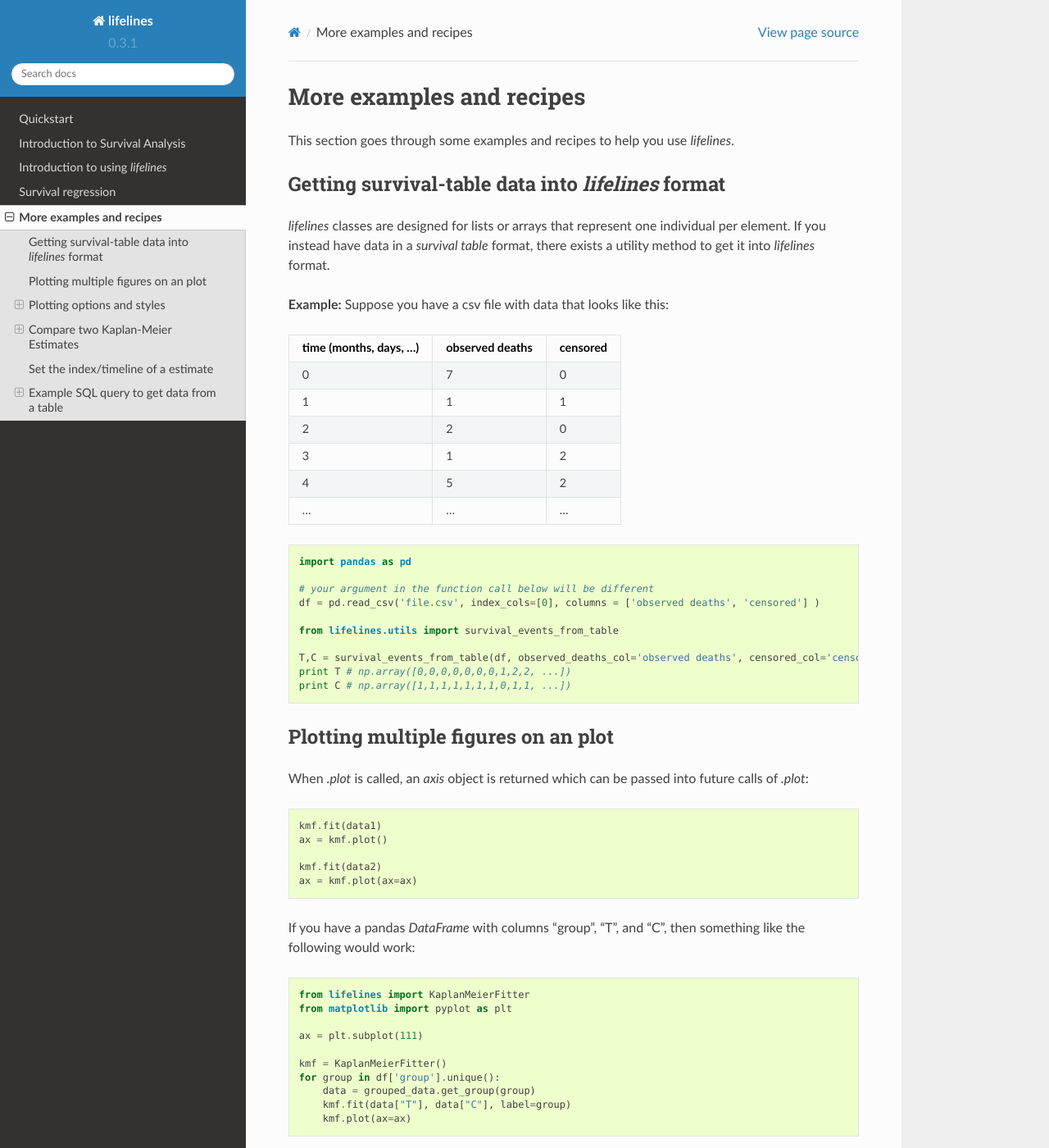
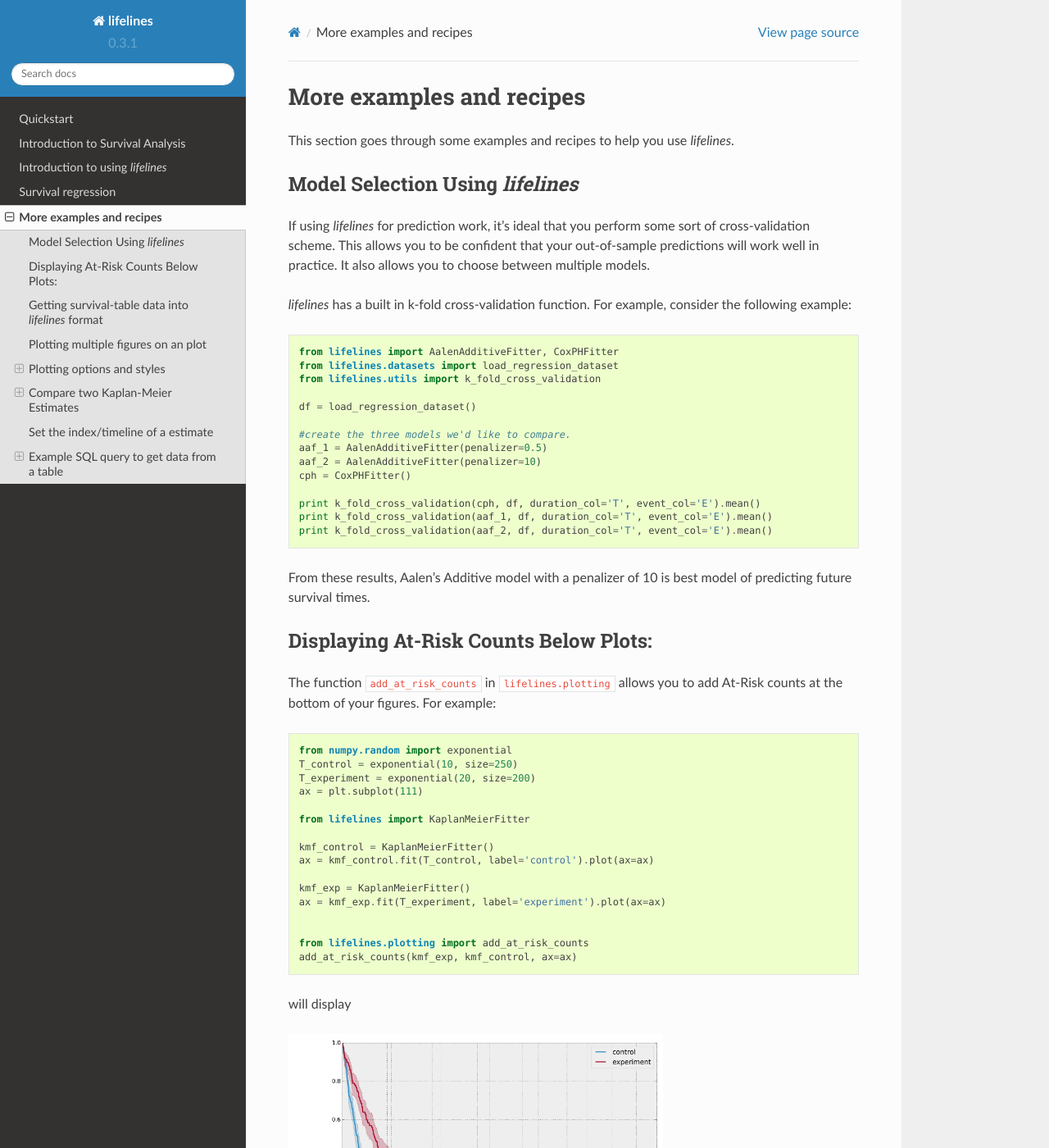
Before and after one commit to CamDavidsonPilon/lifelines, a Sphinx documentation site: the page built from docs/examples.rst, in a window 1280 px wide and 1400 px high. Shown: the whole window at 82% size. Built offline with Sphinx 7.4.7 and the Read the Docs theme 2.0.0, drawn with Linux system fonts in a browser that asks for light colours; formulas are drawn with MathJax 3; some of the changed text lies outside the part shown.

```diff
--- a/docs/Quickstart.rst
+++ b/docs/Quickstart.rst
@@ -102,7 +102,7 @@ The input of the ``fit`` method's API on ``AalenAdditiveFitter`` is different th
     # Using Cox Proportional Hazards model
     cf = CoxPHFitter()
     cf.fit(regression_dataset, duration_col='T', event_col='E')
-    print cf.summary
+    cf.print_summary()
 
     # Using Aalen's Additive model
     aaf = AalenAdditiveFitter(fit_intercept=False)
--- a/docs/examples.rst
+++ b/docs/examples.rst
@@ -2,6 +2,64 @@ More examples and recipes
 ==================================
 
 This section goes through some examples and recipes to help you use *lifelines*.
+
+Model Selection Using *lifelines*
+#####################################################
+
+If using *lifelines* for prediction work, it's ideal that you perform some sort of cross-validation scheme. This allows you to be confident that your out-of-sample predictions will work well in practice. It also allows you to choose between multiple models.
+
+*lifelines* has a built in k-fold cross-validation function. For example, consider the following example:
+
+.. code-block:: python
+
+    from lifelines import AalenAdditiveFitter, CoxPHFitter
+    from lifelines.datasets import load_regression_dataset
+    from lifelines.utils import k_fold_cross_validation
+
+    df = load_regression_dataset()
+
+    #create the three models we'd like to compare.
+    aaf_1 = AalenAdditiveFitter(penalizer=0.5)
+    aaf_2 = AalenAdditiveFitter(penalizer=10)
+    cph = CoxPHFitter()
+
+    print k_fold_cross_validation(cph, df, duration_col='T', event_col='E').mean()
+    print k_fold_cross_validation(aaf_1, df, duration_col='T', event_col='E').mean()
+    print k_fold_cross_validation(aaf_2, df, duration_col='T', event_col='E').mean()
+
+From these results, Aalen's Additive model with a penalizer of 10 is best model of predicting future survival times.
+
+Displaying At-Risk Counts Below Plots:
+#####################################################
+The function ``add_at_risk_counts`` in ``lifelines.plotting`` allows you to add At-Risk counts at the bottom of your figures. For example:
+
+.. code-block:: python
+
+    from numpy.random import exponential
+    T_control = exponential(10, size=250)
+    T_experiment = exponential(20, size=200)
+    ax = plt.subplot(111)
+
+    from lifelines import KaplanMeierFitter
+
+    kmf_control = KaplanMeierFitter()
+    ax = kmf_control.fit(T_control, label='control').plot(ax=ax)
+
+    kmf_exp = KaplanMeierFitter()
+    ax = kmf_exp.fit(T_experiment, label='experiment').plot(ax=ax)
+
+
+    from lifelines.plotting import add_at_risk_counts
+    add_at_risk_counts(kmf_exp, kmf_control, ax=ax)
+
+will display
+
+.. image:: /images/add_at_risk.png
+   :height: 300
+
+
+Alternatively, you can add this at the call to `plot`: `kmf.plot(at_risk_counts=True)`
+
 
 Getting survival-table data into *lifelines* format
 #####################################################
--- a/setup.py
+++ b/setup.py
@@ -30,8 +30,8 @@ for ext_modules in [exts, []]:
     try:
         setup(
             name="lifelines",
-            version="0.5.0.0",
-            author="Cameron Davidson-Pilon",
+            version="0.5.1.0",
+            author="Cameron Davidson-Pilon, Jonas Kalderstam",
             author_email="cam.davidson.pilon@gmail.com",
             description="Survival analysis in Python, including Kaplan Meier, Nelson Aalen and regression",
             license="MIT",
```
Also changed, not shown: CHANGELOG.md (+10 -0 lines), docs/survival_regression.rst (+4 -4 lines), docs/images/add_at_risk.png (added), 1 other file.
